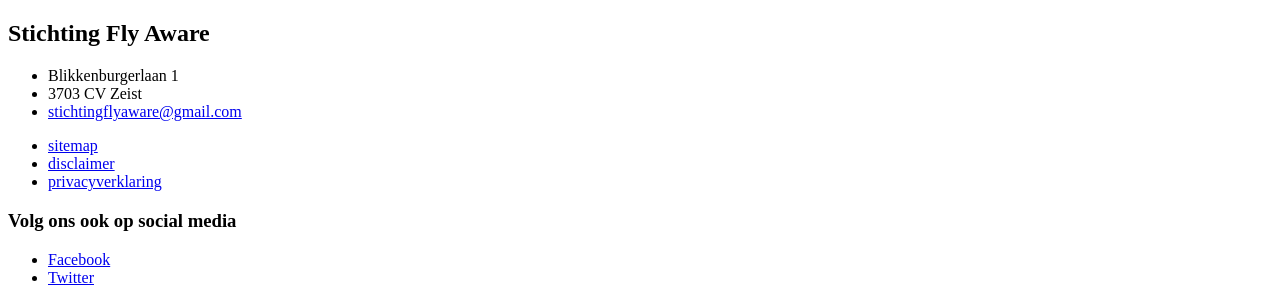
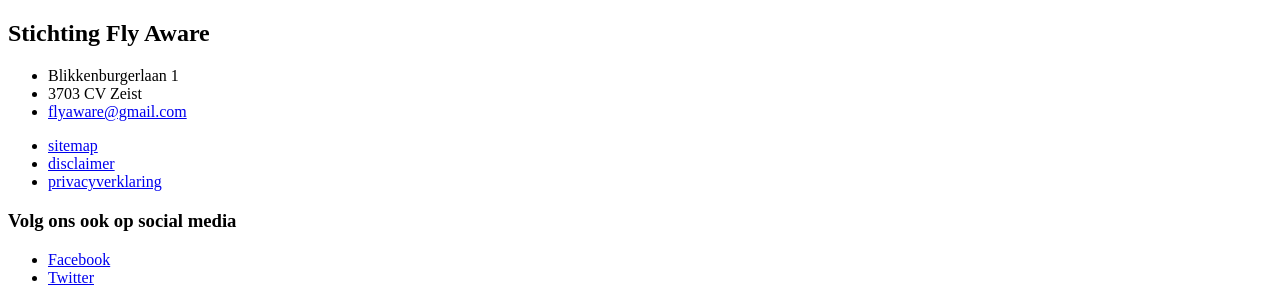
Before and after one commit to akras123/sfa2, a Jekyll site: the page built from index.md, in a window 1280 px wide and 900 px high, scrolled down 1658 px. Shown: the part 419-714 px from the top of the window. Built offline with Jekyll 4.4.1, drawn with Linux system fonts in a browser that asks for light colours; comment, search, counter and statistics services are not loaded.

Commit message:
settings

```diff
--- a/_data/settings.yml
+++ b/_data/settings.yml
@@ -1,7 +1,7 @@
 # Site settings
 title: "Stichting Fly Aware"
 company: "Stichting Fly Aware"
-email: "stichtingflyaware@gmail.com"
+email: "flyaware@gmail.com"
 description: >
   "Stichting Fly Aware ..."
 
@@ -32,9 +32,9 @@
 
 telefoon: 085-0654839
 
-#email: stichtingflyaware@gmail.com
+#email: flyaware@gmail.com
 
 postadres:
   - Blikkenburgerlaan 1
   - 3703 CV Zeist
-  - <span class="glyphicon glyphicon-envelope"></span> <a href="mailto:stichtingflyaware@gmail.com">stichtingflyaware@gmail.com</a>
+  - <span class="glyphicon glyphicon-envelope"></span> <a href="mailto:flyaware@gmail.com">flyaware@gmail.com</a>
```
